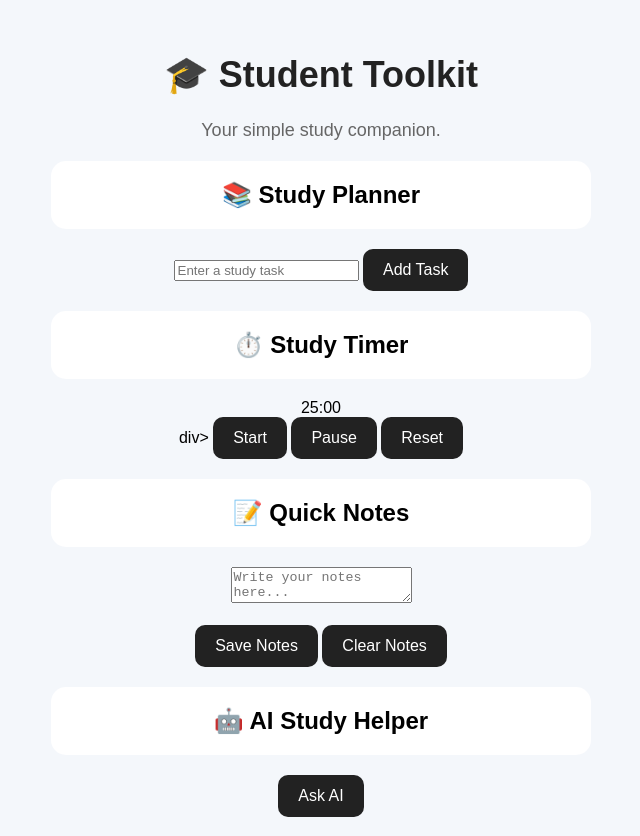
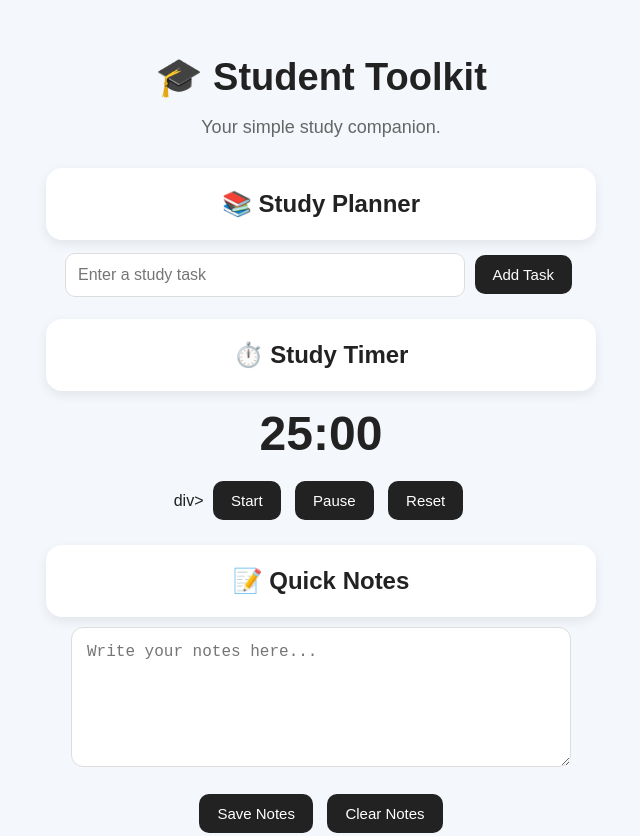
Before and after one commit to VikrantBuilds/student---toolkit, a plain HTML site: page index.html in a window 1280 px wide. Shown: the top 836 px of the page, without its empty margins (319-959 px from the left). Drawn offline with Linux system fonts and the light colour scheme.

Commit message:
Update style.css

```diff
--- a/style.css
+++ b/style.css
@@ -1,39 +1,88 @@
+* {
+    box-sizing: border-box;
+}
+
 body {
     font-family: Arial, sans-serif;
     background: #f4f7fb;
     margin: 0;
-    padding: 30px;
+    padding: 30px 15px;
     text-align: center;
+    color: #222;
 }
 
 h1 {
-    color: #222;
-    font-size: 36px;
+    font-size: 38px;
+    margin-bottom: 8px;
 }
 
 p {
     color: #666;
     font-size: 18px;
+    margin-bottom: 30px;
 }
 
 h2 {
     background: white;
-    padding: 20px;
-    margin: 20px auto;
-    max-width: 500px;
-    border-radius: 15px;
+    padding: 22px;
+    margin: 20px auto 10px;
+    max-width: 550px;
+    border-radius: 16px;
+    box-shadow: 0 4px 12px rgba(0,0,0,0.08);
 }
 
 button {
-    padding: 12px 20px;
+    padding: 11px 18px;
+    margin: 5px;
     border: none;
     border-radius: 10px;
     background: #222;
     color: white;
     cursor: pointer;
-    font-size: 16px;
+    font-size: 15px;
 }
 
 button:hover {
     opacity: 0.8;
 }
+
+#timer {
+    font-size: 48px;
+    font-weight: bold;
+    margin: 15px;
+}
+
+textarea {
+    width: 90%;
+    max-width: 500px;
+    height: 140px;
+    padding: 15px;
+    border: 1px solid #ddd;
+    border-radius: 12px;
+    font-size: 16px;
+    resize: vertical;
+}
+
+input {
+    width: 70%;
+    max-width: 400px;
+    padding: 12px;
+    border: 1px solid #ddd;
+    border-radius: 10px;
+    font-size: 16px;
+}
+
+ul {
+    list-style: none;
+    padding: 0;
+    max-width: 500px;
+    margin: 15px auto;
+}
+
+li {
+    background: white;
+    padding: 12px;
+    margin: 8px 0;
+    border-radius: 10px;
+    cursor: pointer;
+}
```
